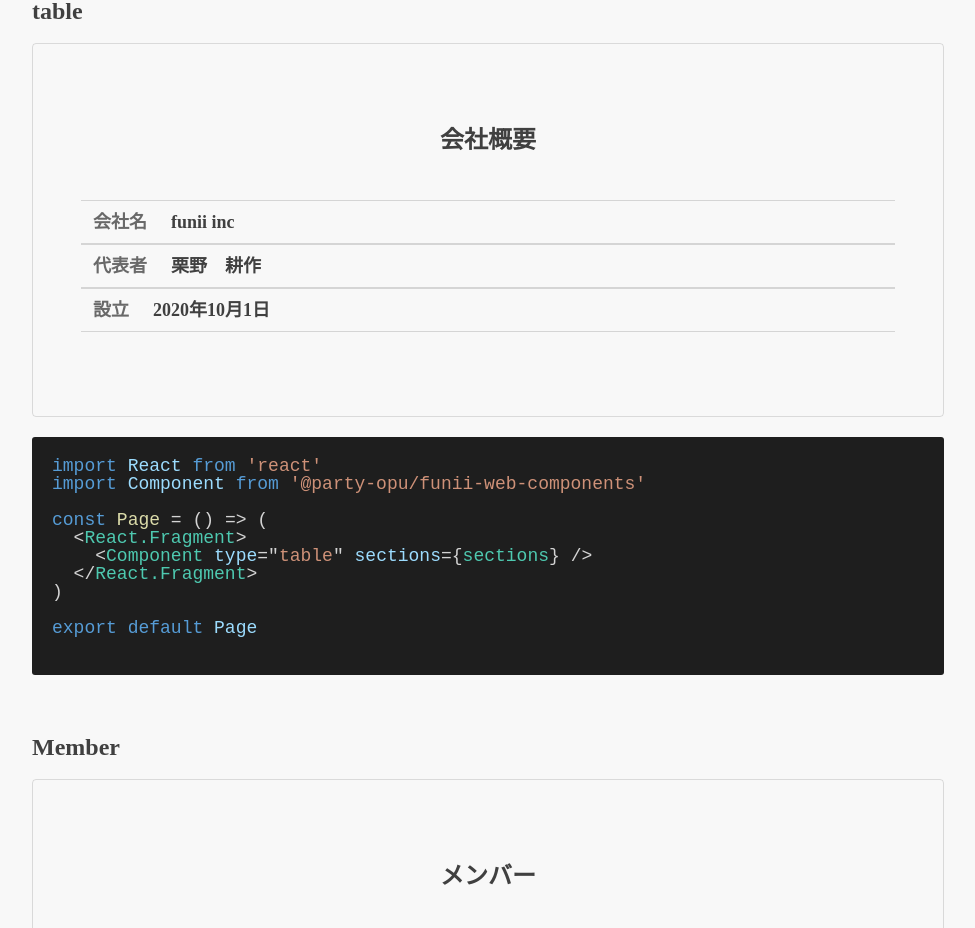
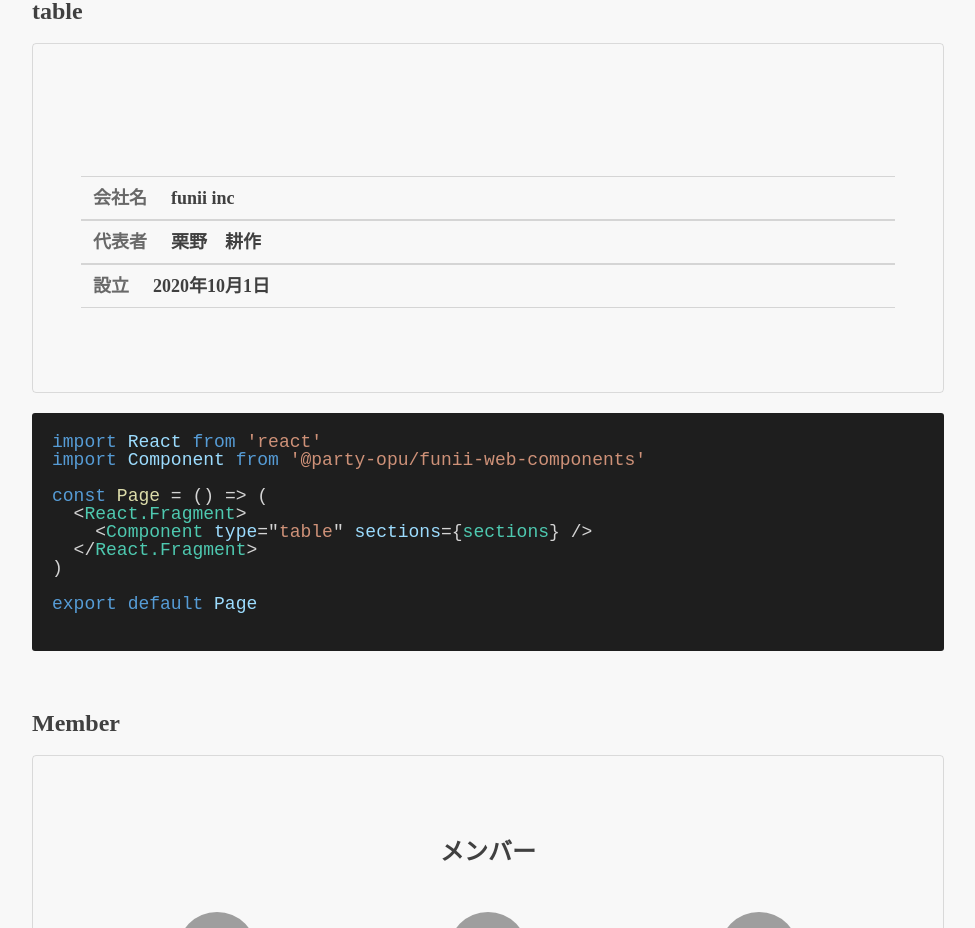
Before and after one commit to party-opu/funii-web-components, a React app: page / in a window 1280 px wide. Shown: the part 6120-7048 px from the top of the page, without its empty margins (152-1127 px from the left). Built offline with nearby package versions, Linux system fonts and the light colour scheme; grey boxes are pictures that could not be loaded.

Commit message:
feat:delete_groupTitle_from_table

```diff
--- a/package.json
+++ b/package.json
@@ -1,6 +1,6 @@
 {
   "name": "@party-opu/funii-web-components",
-  "version": "0.0.19",
+  "version": "0.0.20",
   "main": "dist/index.js",
   "types": "dist/index.d.ts",
   "files": [
--- a/src/components/table/index.tsx
+++ b/src/components/table/index.tsx
@@ -4,7 +4,6 @@ import { useRouting } from '../hooks'
 import Spacer from '../../core/spacer'
 import GroupContainer from '../../core/groupContainer'
 import GroupInner from '../../core/groupInner'
-import GroupTitle from '../../core/groupTitle'
 import BorderList from '../../core/borderList'
 import BorderListItem from '../../core/borderListItem'
 
@@ -14,7 +13,6 @@ const Table = ({ sections, push, paths = [] }: ComponentProps) => {
   return (
     <GroupContainer>
       <GroupInner>
-        <GroupTitle>会社概要</GroupTitle>
         <Spacer size="xl" />
         {sections.map((section, index) => (
           <BorderList key={`table-item-${index}`}>
```
